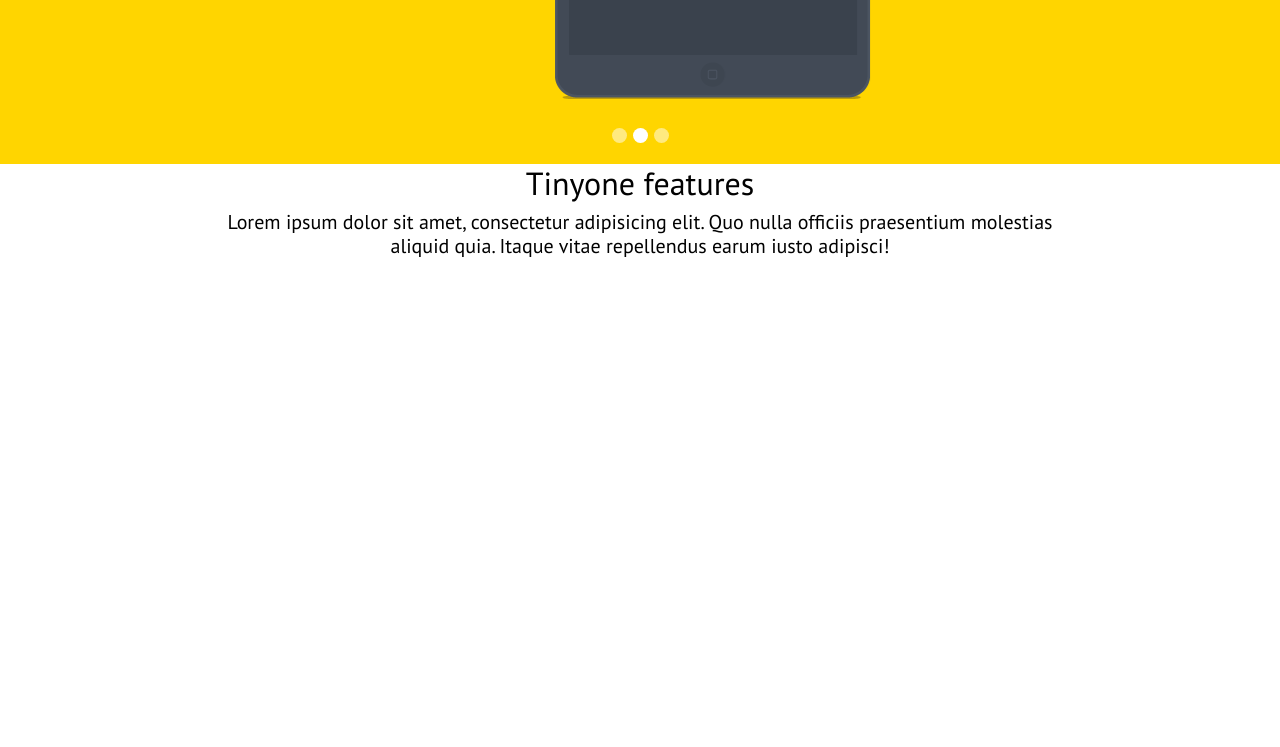
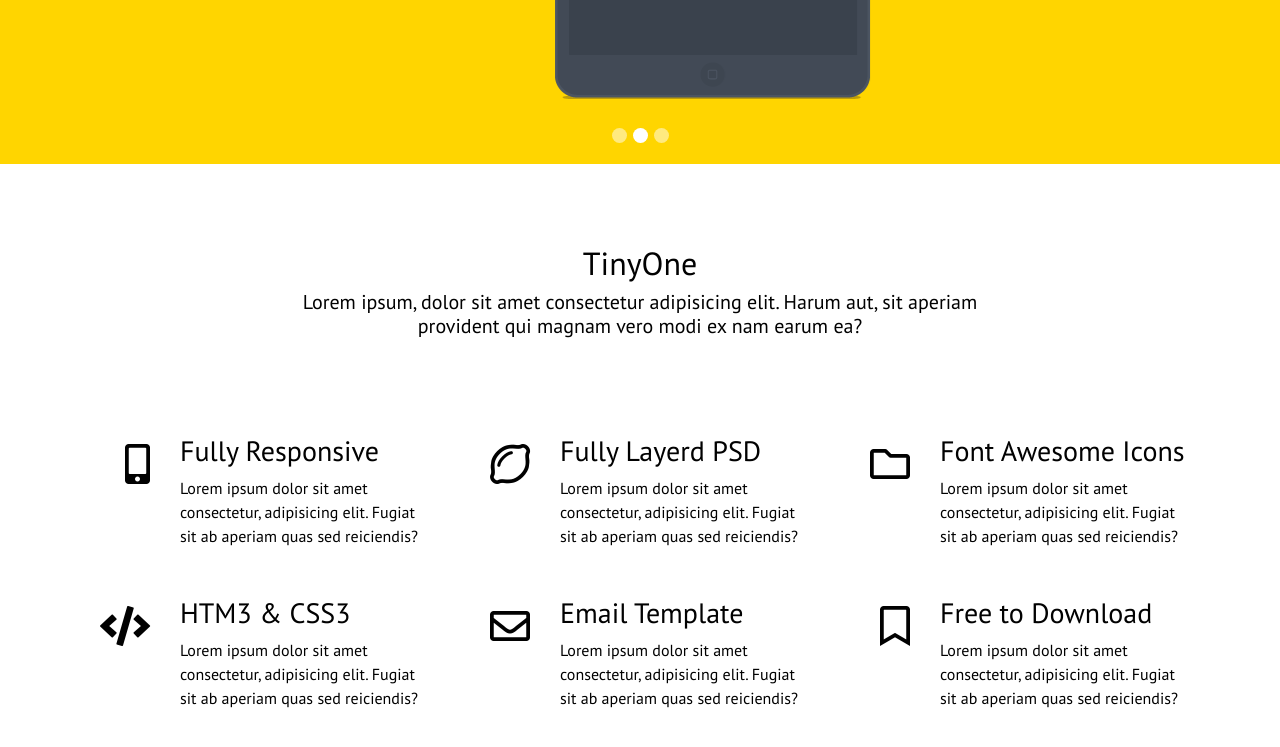
Before and after one commit to rifat-H/TinyOne, a plain HTML site: page index.html in a window 1280 px wide. Shown: the part 525-1272 px from the top of the page. Before the commit the page ends 800 px from the top, so only its background shows below. Drawn offline with Linux system fonts and the light colour scheme.

Commit message:
feteures done

```diff
--- a/css/style.scss
+++ b/css/style.scss
@@ -1,4 +1,6 @@
 @import "variables.scss";
+
+
 
 
 // global start
@@ -7,7 +9,10 @@ body {
     font-family: 'PT Sans', sans-serif;
 }
 
-
+i{
+    font-size: 40px;
+    padding: 10px 0;
+}
 
 // global end
 
@@ -62,14 +67,7 @@ header {
         padding: 15px 0;
     }
 
-    ul {
-        li {
-            i {
-                font-size: 40px;
-                padding: 10px 0;
-            }
-        }
-    }
+
 }
 
 .cus_img {
@@ -80,3 +78,19 @@ header {
 }
 
 // slider end
+
+// features start
+
+.features{
+    padding: 80px 0;
+}
+
+.f_title {
+
+    h5{
+        margin-bottom: 80px;
+    }
+}
+
+
+// features end
--- a/index.html
+++ b/index.html
@@ -90,7 +90,7 @@
                                     <!-- left end -->
 
                                     <!-- right start -->
-                                    <div class="col-md-5 offset-md-1 d-md-flex justify-content-end cus_img">
+                                    <div class="col-md-5 d-md-block d-none offset-md-1 d-md-flex justify-content-end cus_img">
                                         <img src="images/phone.png" class="img-fluid" alt="Phone">
                                     </div>
                                     <!-- right end -->
@@ -121,7 +121,7 @@
                                     <!-- left end -->
 
                                     <!-- right start -->
-                                    <div class="col-md-5 offset-md-2 d-md-flex justify-content-end cus_img">
+                                    <div class="col-md-5 d-md-block d-none offset-md-2 d-md-flex justify-content-end cus_img">
                                         <img src="images/phone.png" class="img-fluid" alt="Phone">
                                     </div>
                                     <!-- right end -->
@@ -153,7 +153,7 @@
                                     <!-- left end -->
 
                                     <!-- right start -->
-                                    <div class="col-md-5 offset-md-2 d-md-flex justify-content-end cus_img">
+                                    <div class="col-md-5 d-md-block d-none offset-md-2 d-md-flex justify-content-end cus_img">
                                         <img src="images/phone.png" class="img-fluid" alt="Phone">
                                     </div>
                                     <!-- right end -->
@@ -179,15 +179,108 @@
 
     <section class="features">
         <div class="contanier">
-            <div class="row">
-                <div class="col-md-12">
-                    <h2 class="text-center">Tinyone features</h2>
+            <div class="container">
+                <!-- title start -->
+                <div class="row">
+                    <div class="col-md-8 offset-md-2">
+                        <div class="f_title">
+                            <h2 class="text-center">TinyOne</h2>
+                            <h5 class="text-center">Lorem ipsum, dolor sit amet consectetur adipisicing elit. Harum
+                                aut, sit aperiam provident
+                                qui magnam vero modi ex nam earum ea?</h5>
+                        </div>
+                    </div>
                 </div>
-            </div>
-            <div class="row">
-                <div class="col-md-8 offset-md-2">
-                    <h5 class="text-center">Lorem ipsum dolor sit amet, consectetur adipisicing elit. Quo nulla officiis praesentium
-                        molestias aliquid quia. Itaque vitae repellendus earum iusto adipisci!</h5>
+                <!-- title end -->
+
+                <div class="row">
+
+                    <!-- f_item 1 start -->
+                    <div class="col-md-4 my-3">
+                        <div class="row">
+                            <div class="col-md-3 d-md-flex justify-content-end">
+                                <i class="fas fa-mobile-alt"></i>
+                            </div>
+                            <div class="col-md-9">
+                                <h3>Fully Responsive</h3>
+                                <p>Lorem ipsum dolor sit amet consectetur, adipisicing elit. Fugiat sit ab aperiam quas
+                                    sed reiciendis?</p>
+                            </div>
+                        </div>
+                    </div>
+                    <!-- f_item 1 end -->
+                    <!-- f_item 1 start -->
+                    <div class="col-md-4 my-3">
+                        <div class="row">
+                            <div class="col-md-3 d-md-flex justify-content-end">
+                                <i class="far fa-lemon"></i>
+                            </div>
+                            <div class="col-md-9">
+                                <h3>Fully Layerd PSD</h3>
+                                <p>Lorem ipsum dolor sit amet consectetur, adipisicing elit. Fugiat sit ab aperiam quas
+                                    sed reiciendis?</p>
+                            </div>
+                        </div>
+                    </div>
+                    <!-- f_item 1 end -->
+                    <!-- f_item 1 start -->
+                    <div class="col-md-4 my-3">
+                        <div class="row">
+                            <div class="col-md-3 d-md-flex justify-content-end">
+                                <i class="far fa-folder"></i>
+                            </div>
+                            <div class="col-md-9">
+                                <h3>Font Awesome Icons</h3>
+                                <p>Lorem ipsum dolor sit amet consectetur, adipisicing elit. Fugiat sit ab aperiam quas
+                                    sed reiciendis?</p>
+                            </div>
+                        </div>
+                    </div>
+                    <!-- f_item 1 end -->
+                    <!-- f_item 1 start -->
+                    <div class="col-md-4 my-3">
+                        <div class="row">
+                            <div class="col-md-3 d-md-flex justify-content-end">
+                                <i class="fas fa-code"></i>
+                            </div>
+                            <div class="col-md-9">
+                                <h3>HTM3 & CSS3</h3>
+                                <p>Lorem ipsum dolor sit amet consectetur, adipisicing elit. Fugiat sit ab aperiam quas
+                                    sed reiciendis?</p>
+                            </div>
+                        </div>
+                    </div>
+                    <!-- f_item 1 end -->
+                    <!-- f_item 1 start -->
+                    <div class="col-md-4 my-3">
+                        <div class="row">
+                            <div class="col-md-3 d-md-flex justify-content-end">
+                                <i class="far fa-envelope"></i>
+                            </div>
+                            <div class="col-md-9">
+                                <h3>Email Template</h3>
+                                <p>Lorem ipsum dolor sit amet consectetur, adipisicing elit. Fugiat sit ab aperiam quas
+                                    sed reiciendis?</p>
+                            </div>
+                        </div>
+                    </div>
+                    <!-- f_item 1 end -->
+                    <!-- f_item 1 start -->
+                    <div class="col-md-4 my-3">
+                        <div class="row">
+                            <div class="col-md-3 d-md-flex justify-content-end">
+                                <i class="far fa-bookmark"></i>
+                            </div>
+                            <div class="col-md-9">
+                                <h3>Free to Download</h3>
+                                <p>Lorem ipsum dolor sit amet consectetur, adipisicing elit. Fugiat sit ab aperiam quas
+                                    sed reiciendis?</p>
+                            </div>
+                        </div>
+                    </div>
+                    <!-- f_item 1 end -->
+
+
                 </div>
             </div>
         </div>
```
Also changed, not shown: css/style.css.
